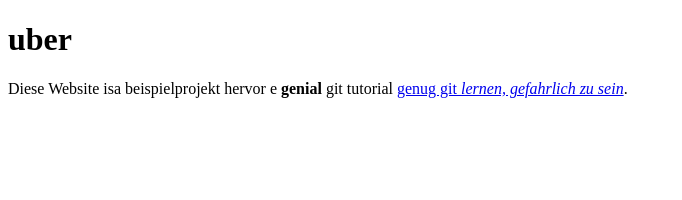
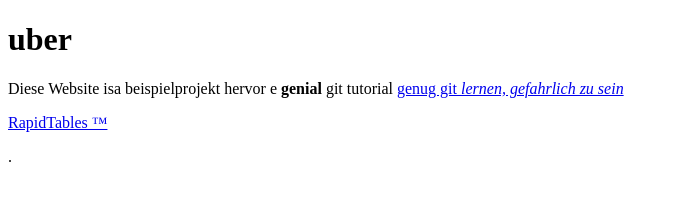
Before and after one commit to thenucleus2337/website, a plain HTML site: page about.html in a window 1280 px wide. Shown: the whole page, without its empty margins (0-682 px from the left). Drawn offline with Linux system fonts and the light colour scheme.

Commit message:
Fix Marke Zeichenanzeige

```diff
--- a/about.html
+++ b/about.html
@@ -1,12 +1,12 @@
 <!DOCTYPE html>
 <html>
   <head>
-    <title>uber US</title><!--Add something here to fix trademark -->
+    <title>uber US</title><met charset="utf-8">
   </head>
   <body>
     <h1>uber</h1>
     <p>
-      Diese Website isa beispielprojekt hervor e <strong>genial</strong> git tutorial <a href="http://learnenough.com/git-tutorial"> genug git <em>lernen, gefahrlich zu sein</em></a>.
+      Diese Website isa beispielprojekt hervor e <strong>genial</strong> git tutorial <a href="http://learnenough.com/git-tutorial"> genug git <em>lernen, gefahrlich zu sein</em><p>RapidTables &trade;<p></a>.
     </p>
     <a href="cdn.learnenough.com/polar_bear.jpg><img src="images/polar_bear.jpg" alt="Eisbar"></a>
   </body>
```
